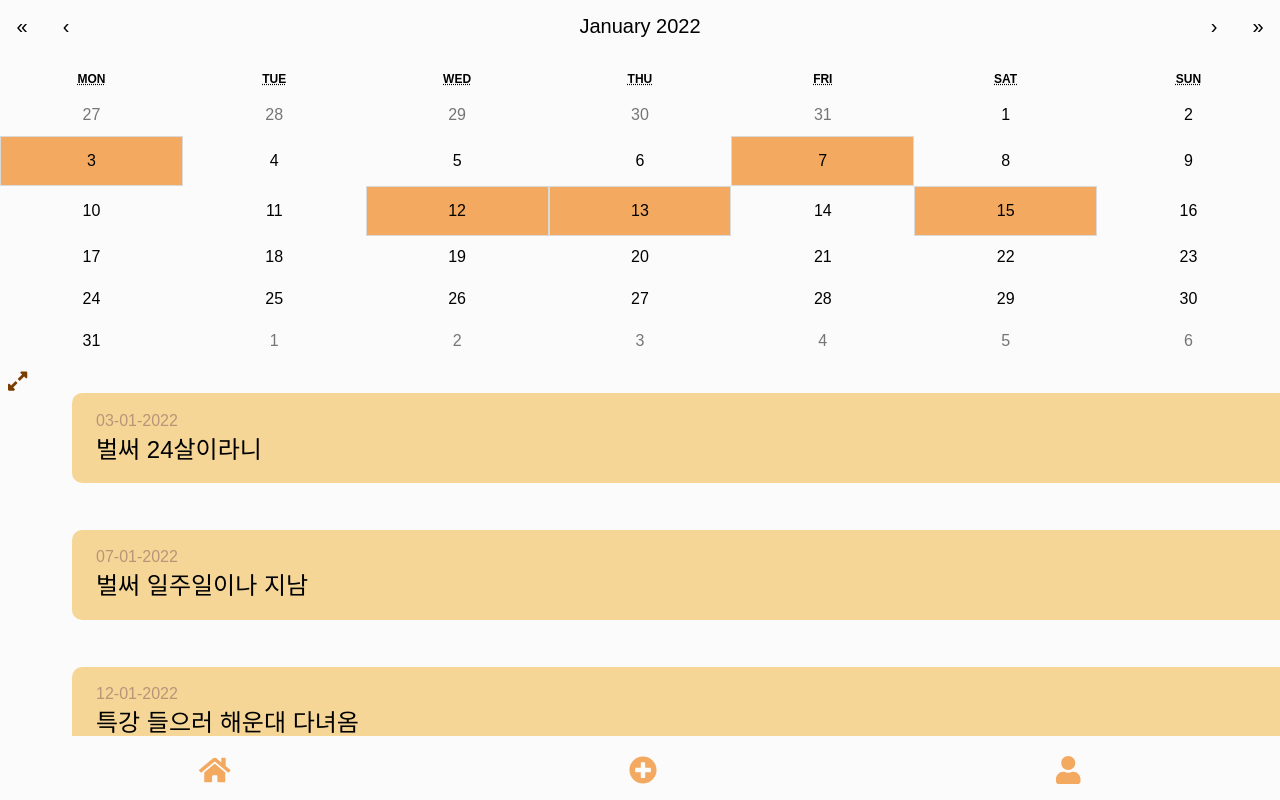
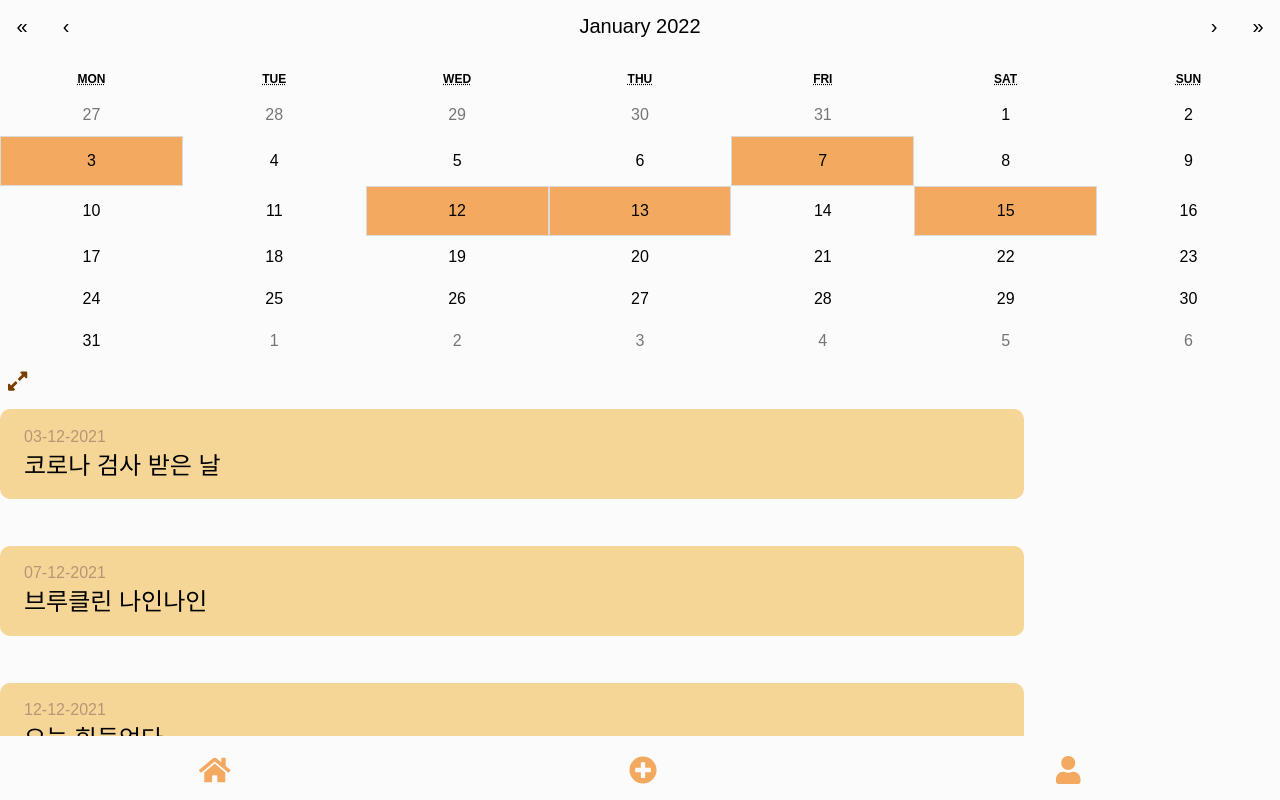
Before and after one commit to ATEAM-dAIz/daiz-front, a React (Create React App) app: page /main in a window 1280 px wide. Built offline with nearby package versions, Linux system fonts and the light colour scheme; a web font is replaced by a local one.

Commit message:
Fix: change preview's design

```diff
--- a/src/components/TextPreview.jsx
+++ b/src/components/TextPreview.jsx
@@ -4,10 +4,10 @@ import styles from "./TextPreview.module.scss";
 
 // JSON 배열
 const json_example = [
-  // { date: "03-12-2021", title: "코로나 검사 받은 날" },
-  // { date: "07-12-2021", title: "브루클린 나인나인" },
-  // { date: "12-12-2021", title: "오늘 힘들었다..." },
-  // { date: "13-12-2021", title: "곧 종강이다!!!" },
+  { date: "03-12-2021", title: "코로나 검사 받은 날" },
+  { date: "07-12-2021", title: "브루클린 나인나인" },
+  { date: "12-12-2021", title: "오늘 힘들었다..." },
+  { date: "13-12-2021", title: "곧 종강이다!!!" },
   { date: "03-01-2022", title: "벌써 24살이라니" },
   { date: "07-01-2022", title: "벌써 일주일이나 지남" },
   { date: "12-01-2022", title: "특강 들으러 해운대 다녀옴" },
--- a/src/components/TextPreview.module.scss
+++ b/src/components/TextPreview.module.scss
@@ -1,9 +1,10 @@
 .container {
-  position: relative;
+  display: flex;
+  width: 80%;
+  margin: 16px 0;
 }
 
 .wrapper {
-  position: absolute;
   left: 72px;
   display: flex;
   flex-direction: column;
```
